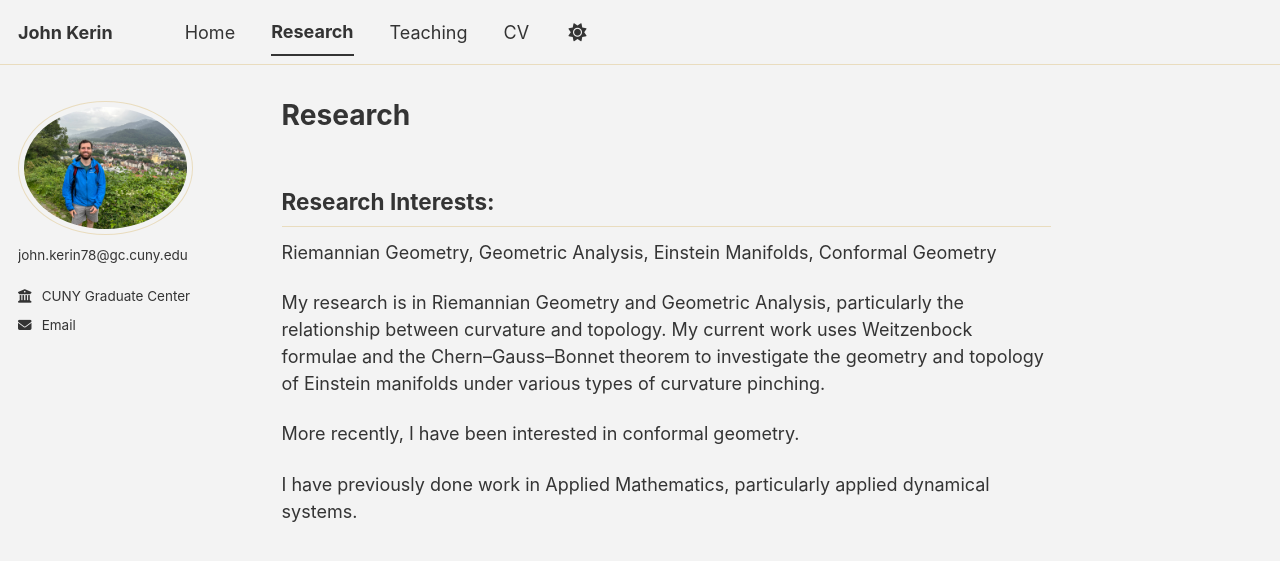
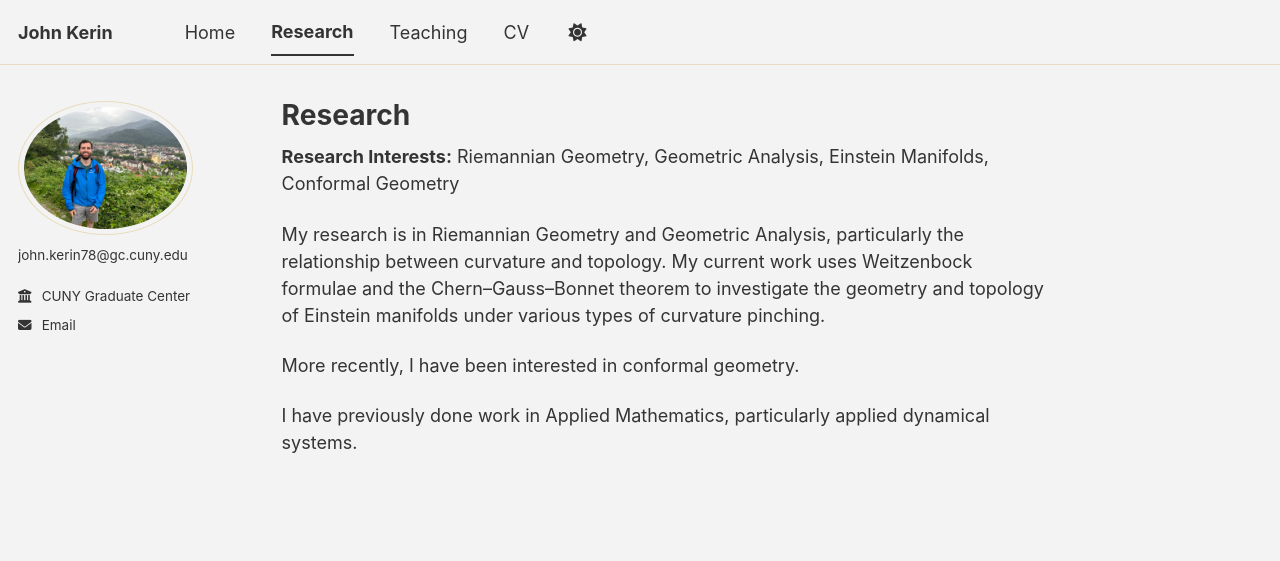
Before and after one commit to johnandrewkerin/johnandrewkerin.github.io, a Jekyll site: the page built from _pages/research.md, in a window 1280 px wide. Shown: the top 561 px of the page. Built offline with Jekyll 4.4.1, drawn with Linux system fonts in a browser that asks for light colours; a script bundle is joined from its source files by our own code; a style sheet for code colours, icons or effects is not loaded.

Commit message:
Update research.md

```diff
--- a/_pages/research.md
+++ b/_pages/research.md
@@ -4,8 +4,8 @@ title: "Research"
 permalink: /research/
 author_profile: true
 ---
-## Research Interests:
-Riemannian Geometry, Geometric Analysis, Einstein Manifolds, Conformal Geometry
+
+**Research Interests:** Riemannian Geometry, Geometric Analysis, Einstein Manifolds, Conformal Geometry
 
 My research is in Riemannian Geometry and Geometric Analysis, particularly the relationship between curvature and topology. My current work uses Weitzenbock formulae and the Chern–Gauss–Bonnet theorem to investigate the geometry and topology of Einstein manifolds under various types of curvature pinching.
 
```
